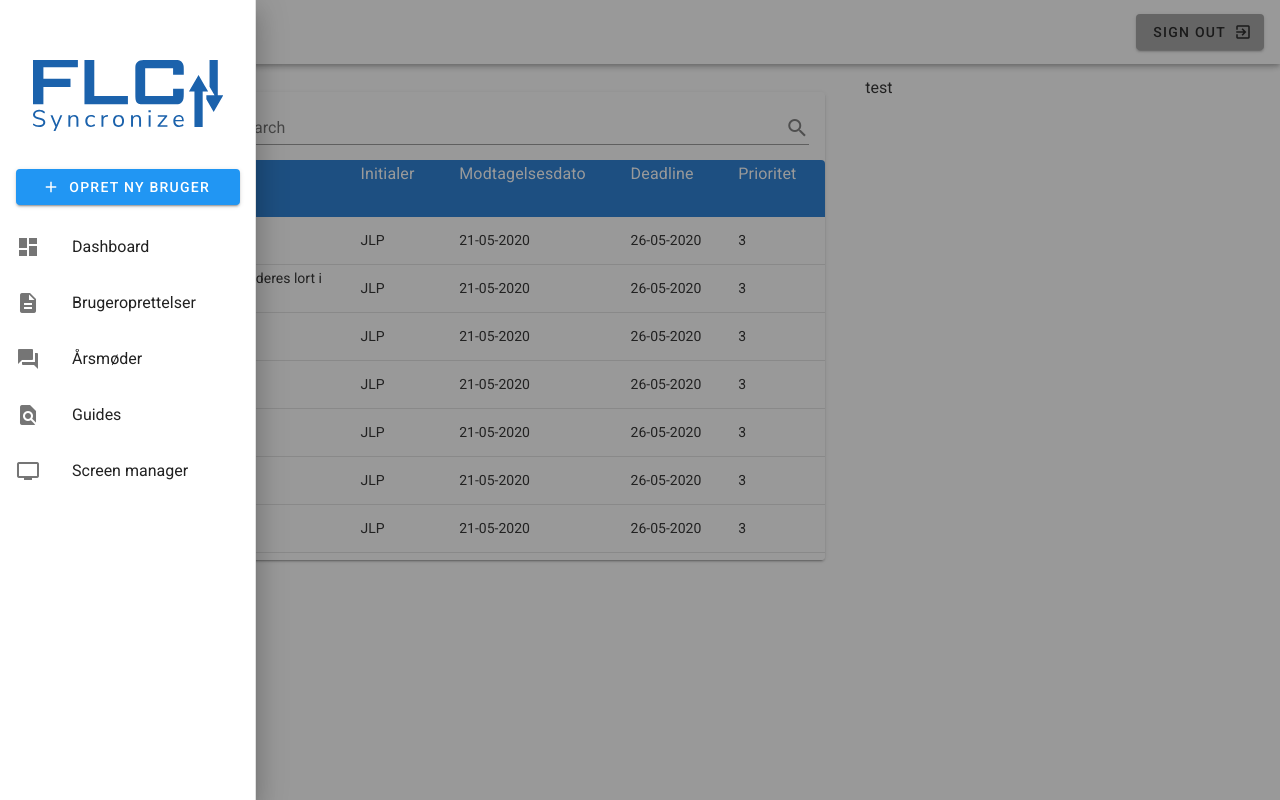
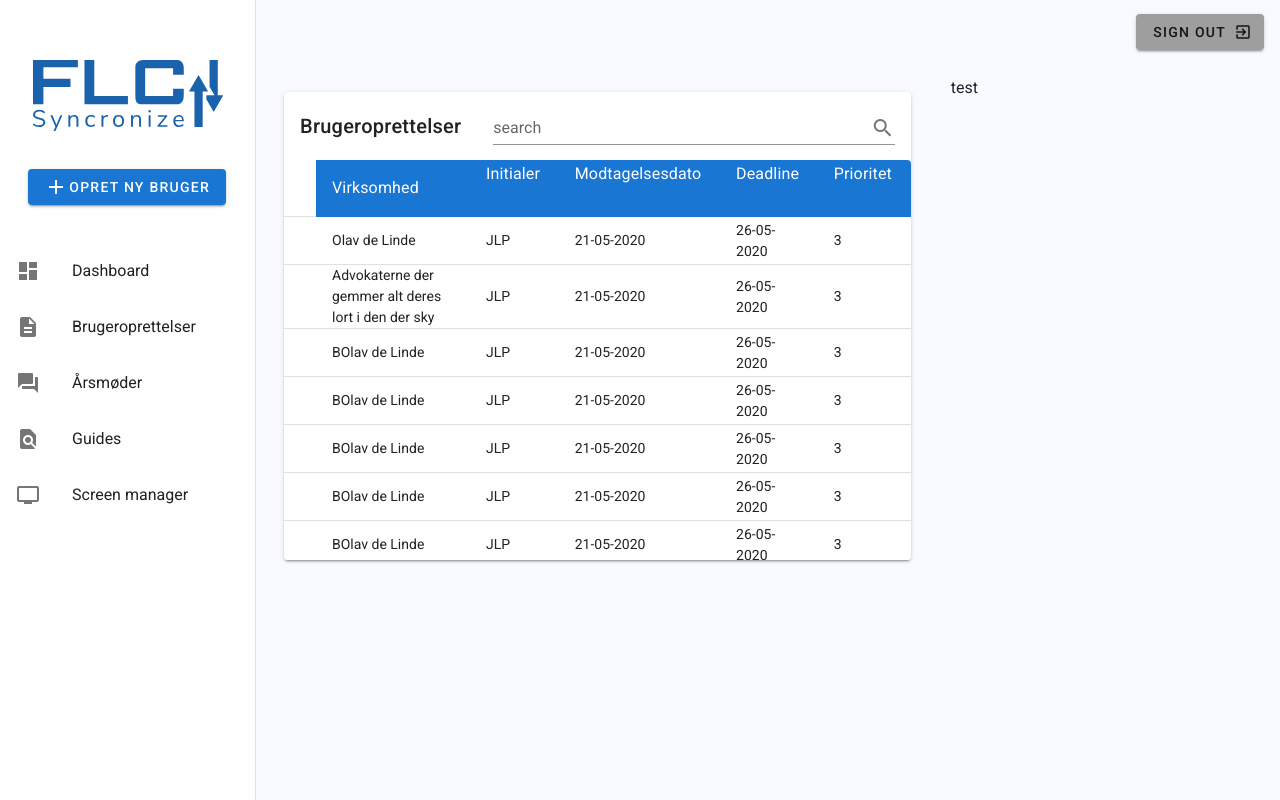
Before and after one commit to nielshoegh/FLC, a Vue app: page / in a window 1280 px wide. Built offline with nearby package versions, Linux system fonts and the light colour scheme.

Commit message:
Påbegyndt popup

```diff
--- a/src/App.vue
+++ b/src/App.vue
@@ -1,6 +1,6 @@
 <template>
   <v-app class="grey lighten-4">
-  <Navbar />
+  <Navbar v-if="$route.Survey!='reset'"/>
     <v-content>
       <router-view></router-view>
     </v-content>
@@ -20,3 +20,9 @@ export default {
   }
 }
 </script>
+
+<style>
+.v-content {
+  background-color: #F7FAFF;
+}
+</style>
--- a/src/components/Navbar.vue
+++ b/src/components/Navbar.vue
@@ -1,6 +1,6 @@
 <template>
   <nav>
-    <v-toolbar>
+    <v-toolbar flat>
       <v-btn text @click="drawer = !drawer">
         <v-icon class="grey--text">menu</v-icon>
       </v-btn>
@@ -14,18 +14,18 @@
         <v-icon right>exit_to_app</v-icon>
       </v-btn>
     </v-toolbar>
-    <v-navigation-drawer app temporary v-model="drawer">
+    <v-navigation-drawer app permanent v-model="drawer">
       <v-list-item class="py-5 pt-12">
         <v-list-item-content>
-          <v-list-item-title><v-img src="../assets/flc-syncronize-logo.svg" max-width="190" class="mx-auto"></v-img></v-list-item-title>
+          <v-img src="../assets/flc-syncronize-logo.svg" max-width="190" class="mx-auto"></v-img>
         </v-list-item-content>
       </v-list-item>
       <v-list-item>
-          <!-- Opret ny bruger knap -->
-        <v-btn class="blue white--text" block> <v-icon left>add</v-icon> OPRET NY BRUGER</v-btn>
+          <!-- Opret ny bruger knap - COMPONENT -->
+        <Popup />
       </v-list-item>
           <!-- -->
-      <v-list>
+      <v-list class="mt-6">
           <!-- Navigation links -->
         <v-list-item v-for="nav in navigation" :key="nav.title" link>
           <v-list-item-icon>
@@ -43,7 +43,10 @@
 </template>
 
 <script>
+import Popup from './Popup.vue'
+
 export default {
+  components: { Popup },
   data() {
     return {
       drawer: true,
@@ -60,4 +63,7 @@ export default {
 };
 </script>
 <style>
+.v-toolbar__content {
+  background-color: #F7FAFF;
+}
 </style>
--- /dev/null
+++ b/src/components/Popup.vue
@@ -0,0 +1,65 @@
+<template>
+  <div>
+    <v-row justify="center">
+      <v-btn color="primary" class="ml-6" dark @click="dialog2 = true">
+        <v-icon>add</v-icon>OPRET NY BRUGER
+      </v-btn>
+
+      <v-dialog v-model="dialog2" max-width="500px">
+        <v-card>
+          <v-card-title class="blue--text">Opret ny bruger</v-card-title>
+          <v-card-text>
+            <v-autocomplete v-model="value" :items="items" dense filled label="Filled" background-color="transparent" prepend-icon="mdi-database-search"
+></v-autocomplete>
+            <v-select :items="select" label="Modtager" item-value="text" class=""></v-select>
+          </v-card-text>
+          <v-card-actions>
+            <v-btn color="primary" text @click="dialog2 = false">Close</v-btn>
+          </v-card-actions>
+        </v-card>
+      </v-dialog>
+    </v-row>
+  </div>
+</template>
+
+
+<script>
+export default {
+  data() {
+    return {
+      dialog: false,
+      dialog2: false,
+      dialog3: false,
+      notifications: false,
+      sound: true,
+      widgets: false,
+      items: [
+        {
+          title: "Click Me"
+        },
+        {
+          title: "Click Me"
+        },
+        {
+          title: "Click Me"
+        },
+        {
+          title: "Click Me 2"
+        }
+      ],
+      select: [
+        { text: "State 1" },
+        { text: "State 2" },
+        { text: "State 3" },
+        { text: "State 4" },
+        { text: "State 5" },
+        { text: "State 6" },
+        { text: "State 7" }
+      ]
+    };
+  }
+};
+</script>
+
+<style>
+</style>
--- a/src/views/Home.vue
+++ b/src/views/Home.vue
@@ -26,6 +26,10 @@
 </template>
 
 <script>
+
+
+
+
 export default {
   data() {
     return {
@@ -131,6 +135,7 @@ export default {
 </script>
 
 <style scoped>
+
 .flc-top-containers {
   display:flex;
 }
```
